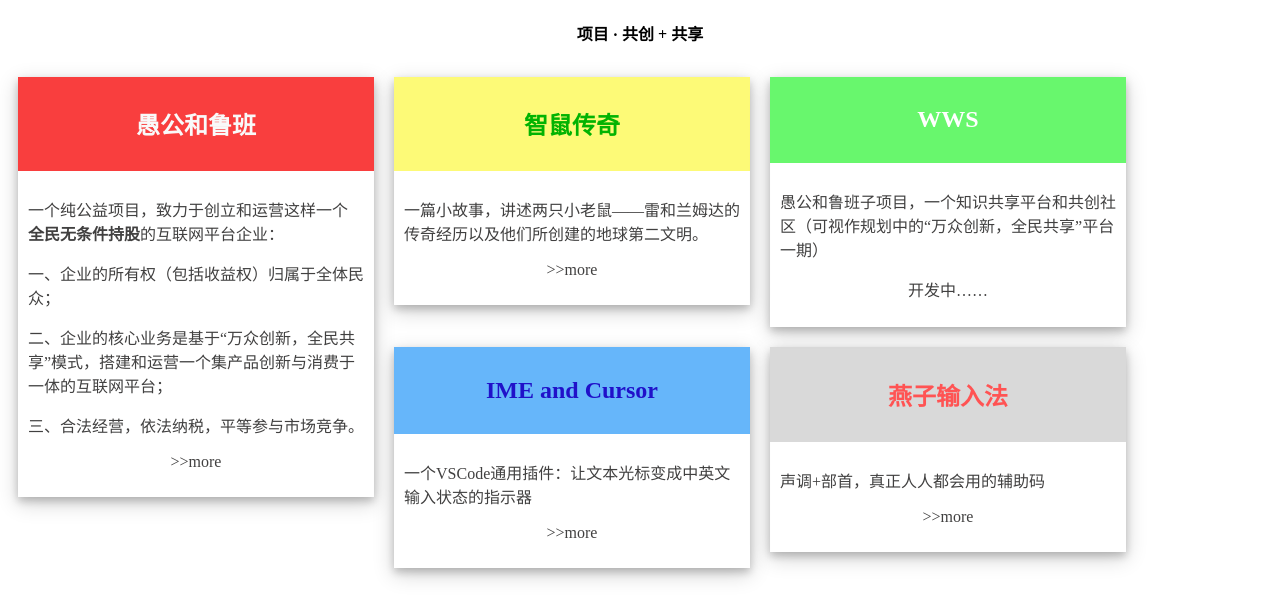
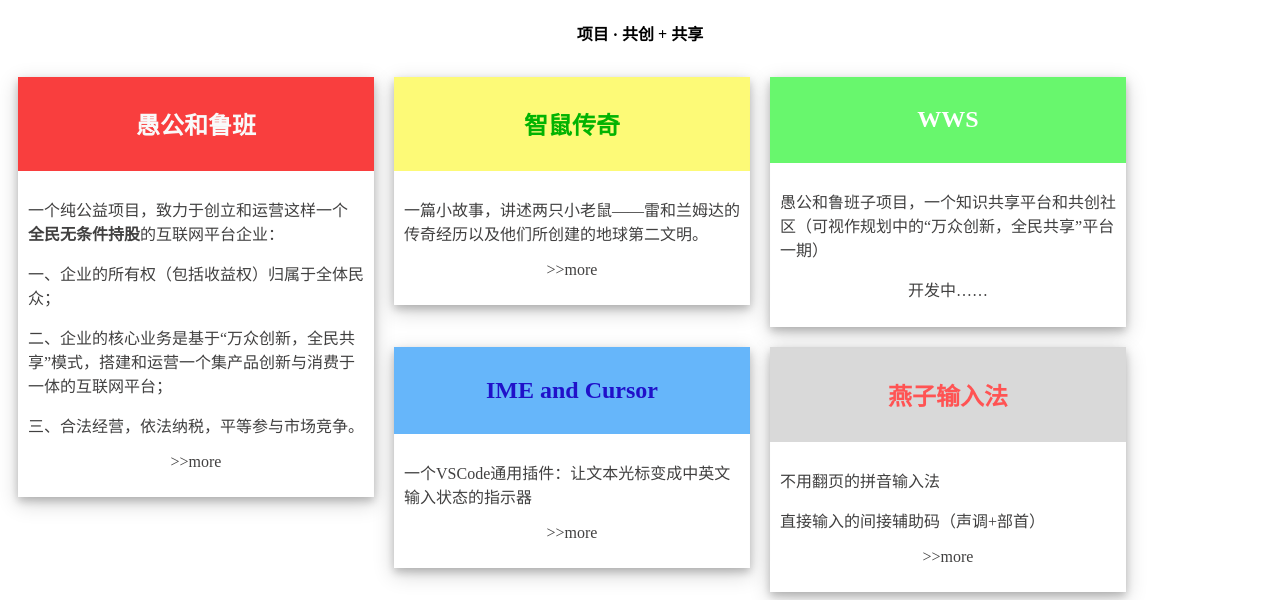
Before and after one commit to beishanyufu/beishanyufu.github.io, a plain HTML site: page index.html in a window 1280 px wide. Shown: the top 600 px of the page. Drawn offline with Linux system fonts and the light colour scheme.

Commit message:
修改燕子输入法描述

```diff
--- a/index.html
+++ b/index.html
@@ -75,7 +75,8 @@
                             target="_blank" rel="noopener noreferrer">燕子输入法</a></h2>
                 </div>
                 <div class="container">
-                    <p>声调+部首，真正人人都会用的辅助码</p>
+                    <p>不用翻页的拼音输入法</p>
+                    <p>直接输入的间接辅助码（声调+部首）</p>
                     <p class="more"><a href="https://github.com/beishanyufu/Yanzi-IME"
                         target="_blank">>>more</a></p>
                 </div>
```
